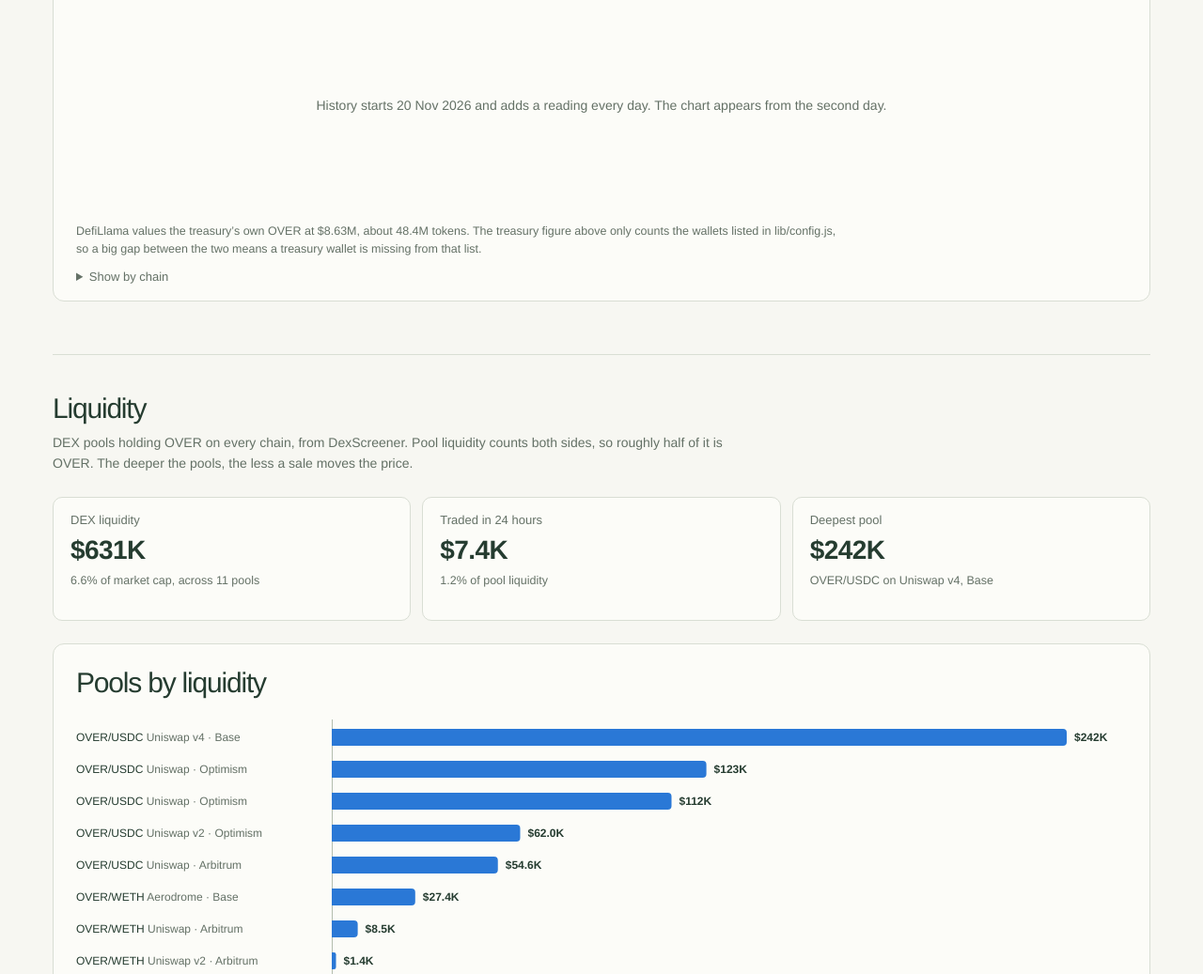
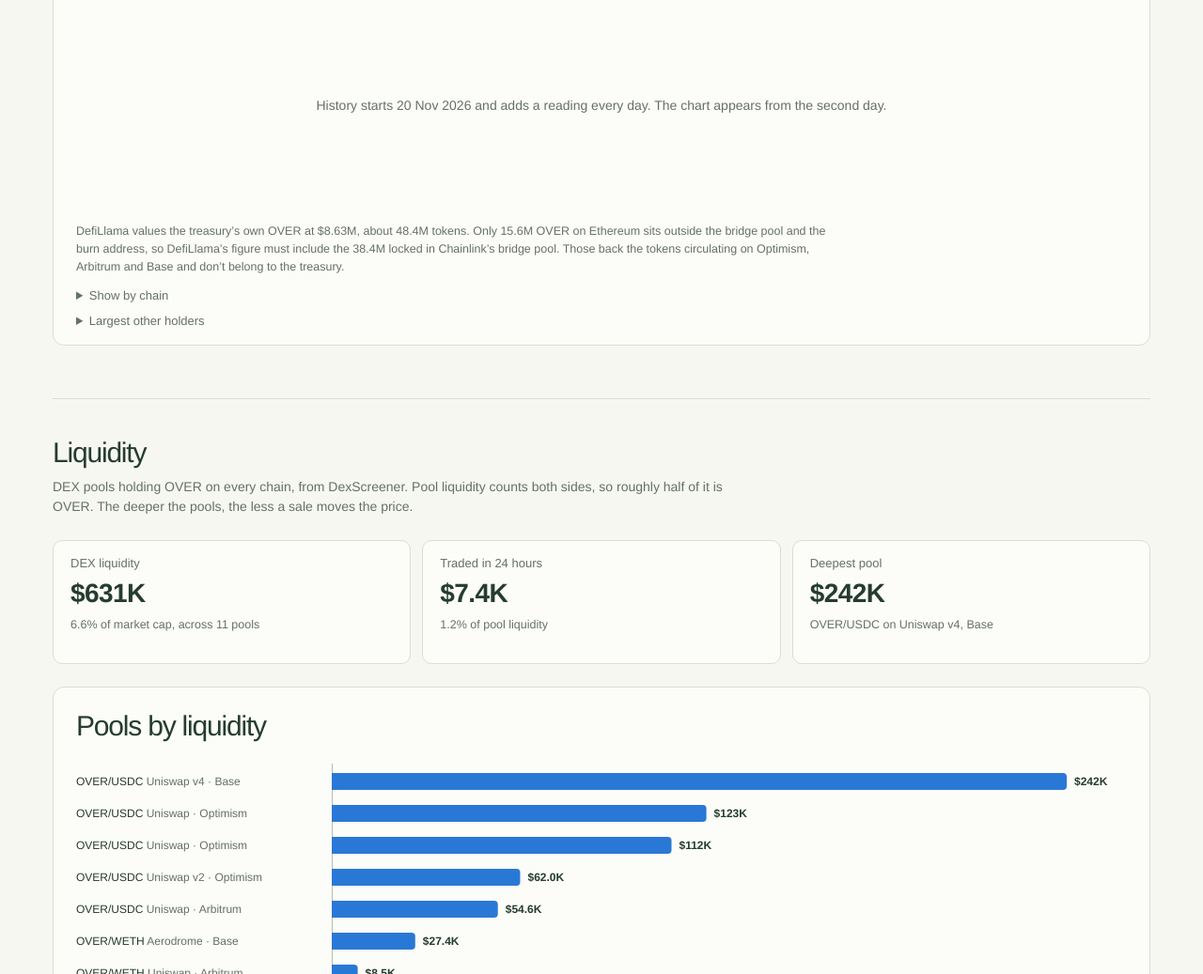
Before and after one commit to provatidis/overwatch, a website with bundled scripts: page index.html in a window 1280 px wide. Shown: the part 2527-3564 px from the top of the page at 94% size. Built offline with nearby package versions, Linux system fonts and the light colour scheme; no server answers.

Commit message:
Pin the bridge pool, list the largest holders, explain DefiLlama's own-token figure
- Count the Chainlink LockReleaseTokenPool on Ethereum as locked even if
  Blockscout is unavailable; holder lists on L2s are best-effort.
- Supply panel: largest holders outside the bridge, burn address and
  listed treasury wallets, and a note showing DefiLlama's own-token value
  includes the bridge pool.
- Save the raw treasury breakdown to data/treasury-debug.json.

Co-Authored-By: Claude Opus 5.5 <noreply@anthropic.com>
Claude-Session: https://claude.ai/code/session_01Q7D4zaBcsyPQbkzYD3Xe5a

```diff
--- a/app.js
+++ b/app.js
@@ -1,5 +1,5 @@
 // OVER watch page. Reads the daily snapshot (data/latest.json) and a live price.
-import { ANNOTATIONS, CHAIN_NAMES } from './lib/config.js';
+import { ANNOTATIONS, CHAIN_NAMES, EXPLORERS, OVER, DEAD } from './lib/config.js';
 import { money, tokens, axisMoney, axisTokens, pct, fmtDate, shortMonth, ok } from './lib/format.js';
 import {
   DAY, dailySeries, fromPairs, parseTreasury, treasuryFromRows, aggregate, periodStart, periodNext,
@@ -408,14 +408,43 @@ function renderSupply() {
     empty($('supply-chart'), `History starts ${hist.length ? fmtDate(hist[0].t) : 'with the first snapshot'} and adds a reading every day. The chart appears from the second day.`, 'history-note');
   }
 
-  const parts = [];
-  if (ok(state.data.treasuryOwnUsd) && ok(price) && price > 0) {
-    parts.push(`DefiLlama values the treasury’s own OVER at ${money(state.data.treasuryOwnUsd)}, about ${tokens(state.data.treasuryOwnUsd / price)} tokens. The treasury figure above only counts the wallets listed in lib/config.js, so a big gap between the two means a treasury wallet is missing from that list.`);
+  // DefiLlama's "own tokens" figure versus what the chain data allows.
+  const eth = (sup.chains || {}).ethereum;
+  const notes = [];
+  if (ok(state.data.treasuryOwnUsd) && ok(price) && price > 0 && eth) {
+    const implied = state.data.treasuryOwnUsd / price;
+    const outside = eth.total - eth.locked - eth.dead;
+    if (implied > outside * 1.05) {
+      notes.push(`DefiLlama values the treasury’s own OVER at ${money(state.data.treasuryOwnUsd)}, about ${tokens(implied)} tokens. Only ${tokens(outside)} OVER on Ethereum sits outside the bridge pool and the burn address, so DefiLlama’s figure must include the ${tokens(eth.locked)} locked in Chainlink’s bridge pool. Those back the tokens circulating on Optimism, Arbitrum and Base and don’t belong to the treasury.`);
+    } else {
+      notes.push(`DefiLlama values the treasury’s own OVER at ${money(state.data.treasuryOwnUsd)}, about ${tokens(implied)} tokens. The treasury figure above only counts the wallets listed in lib/config.js.`);
+    }
   }
-  $('supply-note').textContent = parts.join(' ');
+  $('supply-note').textContent = notes.join(' ');
 
   const rows = Object.entries(sup.chains || {}).map(([chain, c]) => [chainName(chain), tokens(c.total), tokens(c.locked), tokens(c.dead), tokens(c.treasury), tokens(c.total - c.locked - c.dead)]);
   table($('supply-table'), ['Chain', 'Contract supply', 'Locked in bridge', 'Burn addresses', 'Treasury', 'Circulating'], rows);
+
+  // Largest holders that aren't the bridge, a burn address or a listed treasury wallet.
+  const skip = new Set([...DEAD, ...OVER.treasury, ...Object.values(OVER.locked).flat()].map(a => a.toLowerCase()));
+  const holders = [];
+  for (const [chain, c] of Object.entries(sup.chains || {})) {
+    for (const h of c.holders || []) {
+      if (!h.address || skip.has(h.address) || (c.lockedBy || []).some(l => l.address === h.address)) continue;
+      holders.push({ ...h, chain });
+    }
+  }
+  holders.sort((a, b) => b.tokens - a.tokens);
+  const top = holders.slice(0, 8);
+  const wrap = $('holders-table');
+  if (top.length) {
+    table(wrap, ['Holder', 'Chain', 'OVER', 'Share of circulating'], top.map(h => [
+      { href: (EXPLORERS[h.chain] || '') + h.address, text: `${h.address.slice(0, 6)}…${h.address.slice(-4)}${h.name ? ` (${h.name.replace(/Proxy$/, '')})` : ''}` },
+      chainName(h.chain), tokens(h.tokens), pct(h.tokens / sup.circulating)
+    ]));
+  } else {
+    empty(wrap, 'Holder lists weren’t available in this snapshot.');
+  }
 }
 
 function renderLiquidity() {
--- a/index.html
+++ b/index.html
@@ -101,6 +101,10 @@
           <div class="chart short" id="supply-chart"><div class="empty">Loading…</div></div>
           <p class="fine" id="supply-note"></p>
           <details><summary>Show by chain</summary><div class="table-wrap" id="supply-table"></div></details>
+          <details><summary>Largest other holders</summary>
+            <p class="fine">Top wallets on each chain that aren’t the bridge pool, a burn address or a listed treasury wallet. Unlabelled multisigs may still belong to the team or the DAO.</p>
+            <div class="table-wrap" id="holders-table"></div>
+          </details>
         </div>
       </section>
 
--- a/lib/config.js
+++ b/lib/config.js
@@ -24,7 +24,7 @@ export const OVER = {
   ],
   // Holders that are not circulating supply (bridge pools that back tokens on other chains).
   // Holders whose explorer name matches LOCKED_NAME are detected automatically as well.
-  locked: { ethereum: [] },
+  locked: { ethereum: ['0x9054f2df5f2ac59b39a175c27a00165989d17d2b'] }, // Chainlink LockReleaseTokenPool
   snapshotSpace: 'thalesgov.eth'
 };
 
@@ -35,6 +35,7 @@ export const DEAD = [
 ];
 
 export const CHAIN_NAMES = { ethereum: 'Ethereum', optimism: 'Optimism', arbitrum: 'Arbitrum', base: 'Base' };
+export const EXPLORERS = { ethereum: 'https://etherscan.io/address/', optimism: 'https://optimistic.etherscan.io/address/', arbitrum: 'https://arbiscan.io/address/', base: 'https://basescan.org/address/' };
 
 // Proposal titles that touch what holders get: buybacks, burns, treasury, fees.
 export const HOLDER_VALUE = /buyback|burn|treasur|distribut|redemption|redeem|revenue|fee|tokenomic|emission|incentive|liquidity|safebox|payout/i;
```
Also changed, not shown: scripts/snapshot.mjs (+12 -1 lines).
